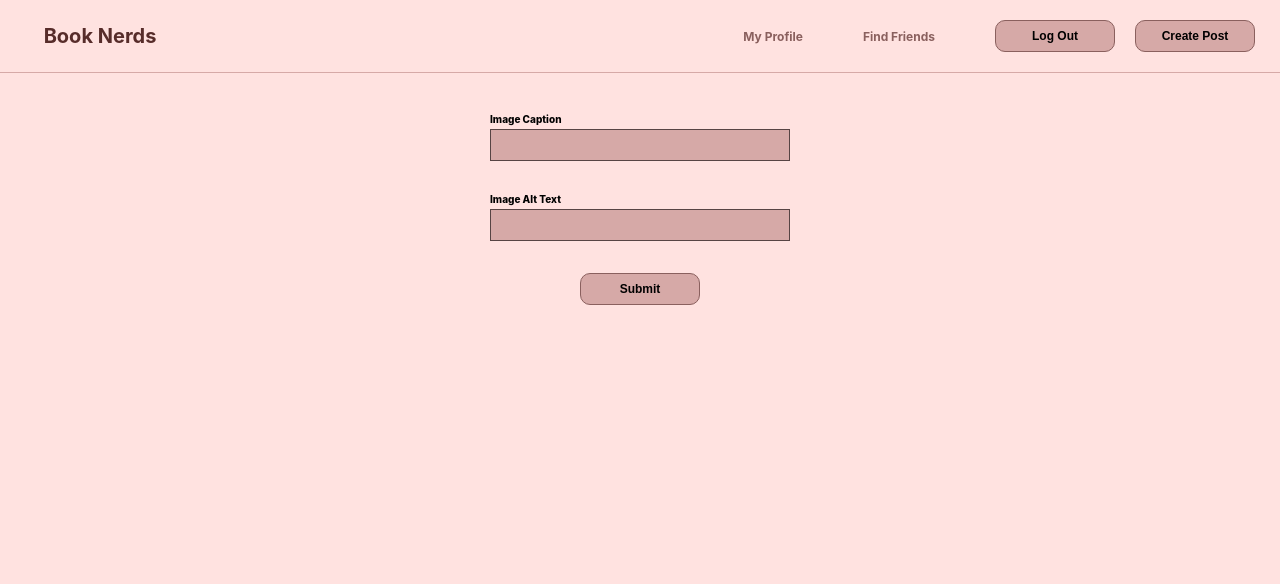
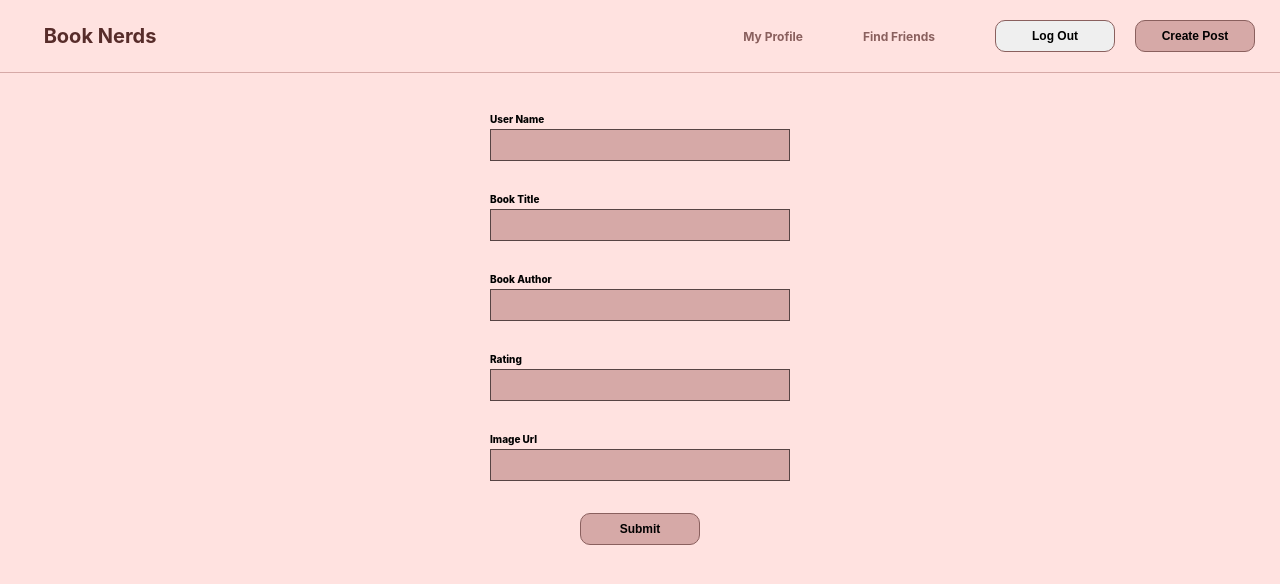
Before and after one commit to laibasarwar/Final-FrontEnd, a React (Create React App) app: page /create-post in a window 1280 px wide. Shown: the top 584 px of the page. Built offline with nearby package versions, Linux system fonts and the light colour scheme; no server answers; sample sign-in values are in the browser's storage.

Commit message:
fixed create post

```diff
--- a/src/App.css
+++ b/src/App.css
@@ -104,7 +104,7 @@ body {
 
 .LogButton {
   appearance: none;
-  background: #d6a9a7;
+  /* background: #d6a9a7; */
   border: 1px solid #8a605e;
   border-radius: 10px;
   padding: 8px 4px;
--- a/src/components/CreatePostForm.js
+++ b/src/components/CreatePostForm.js
@@ -3,17 +3,20 @@ import React from "react";
 function CreatePostForm({ createPost }) {
   return (
     <form className="FormElement" onSubmit={(e) => createPost(e)}>
-      {/* <label htmlFor="imageToUpload">Choose an Image!</label>
+      <label htmlFor="userName">User Name</label>
+      <input type="text" name="userName" />
 
-      <input
-        type="file"
-        name="imageToUpload"
-        accept="image/png, image/jpeg, image/jpg, image/gif"
-      ></input> */}
-      <label htmlFor="caption">Image Caption</label>
-      <input type="text" name="caption" />
-      <label htmlFor="imageAlt">Image Alt Text</label>
-      <input type="text" name="imageAlt" />
+      <label htmlFor="title">Book Title</label>
+      <input type="text" name="title" />
+
+      <label htmlFor="author">Book Author</label>
+      <input type="text" name="author" />
+
+      <label htmlFor="rating">Rating</label>
+      <input type="text" name="rating" />
+
+      <label htmlFor="imageUrl">Image Url</label>
+      <input type="text" name="imageUrl" />
 
       <div className="ButtonWrapper">
         <button type="submit" className="Button-Create">
--- a/src/pages/CreatePost.js
+++ b/src/pages/CreatePost.js
@@ -1,7 +1,6 @@
 import React, { useEffect, useCallback, useState } from "react";
 import { useNavigate } from "react-router";
 import { addDoc, collection, getFirestore } from "firebase/firestore";
-import { getStorage, ref, uploadBytes } from "firebase/storage";
 import Header from "../components/Header";
 import CreatePostForm from "../components/CreatePostForm";
 
@@ -20,30 +19,22 @@ function CreatePostPage({
     async (e) => {
       e.preventDefault();
       const db = getFirestore(app);
-      // const storage = getStorage();
 
-      // const imageToUpload = e.currentTarget.imageToUpload.files[0];
-      // const imageRef = ref(storage, imageToUpload.name);
-
-      const caption = e.currentTarget.caption.value;
-      const imageAlt = e.currentTarget.imageAlt.value;
-      const userName = userInformation.displayName;
+      const rating = e.currentTarget.rating.value;
+      const imageUrl = e.currentTarget.imageUrl.value;
+      const userName = e.currentTarget.userName.value;
       const userId = userInformation.uid;
+      const title = e.currentTarget.title.value;
+      const author = e.currentTarget.author.value;
 
       try {
-        // const imageUpload = await uploadBytes(imageRef, imageToUpload).then(
-        //   (snapshot) => {
-        //     console.log("Uploaded a blob or file!", snapshot);
-        //     return snapshot;
-        //   }
-        // );
-
         const docRef = await addDoc(collection(db, "posts"), {
-          caption,
-          imageAlt,
-          // imageUrl: imageUpload.metadata.fullPath,
+          rating,
+          imageUrl,
           userId: userId,
           userName,
+          title,
+          author,
         });
         console.log("Document writtem with Id:", docRef.id);
         setPostSuccessful(true);
```
